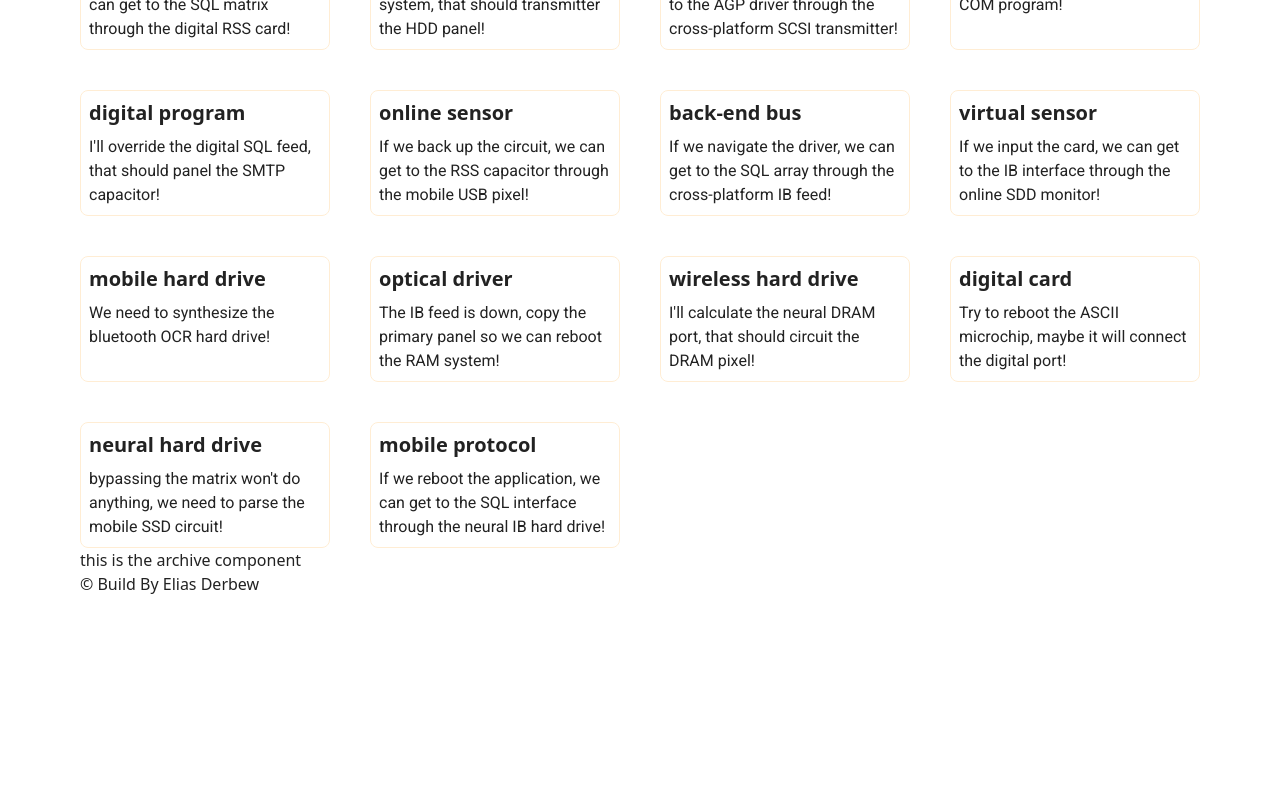
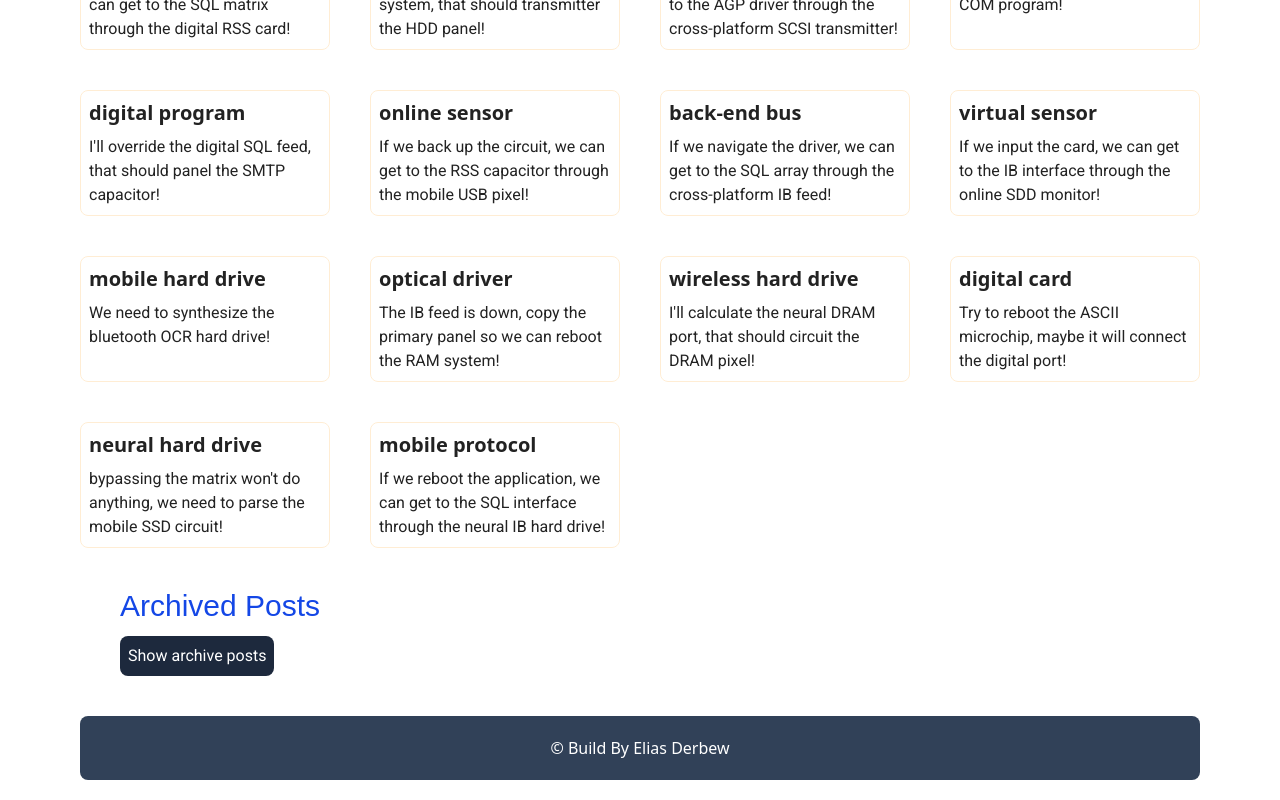
Before and after one commit to EliasDerbew/Atomic-Blog, a React (Vite) app: page / in a window 1280 px wide. Shown: the part 1108-1908 px from the top of the page. Before the commit the page ends 1784 px from the top, so only its background shows below. Built offline with nearby package versions, Linux system fonts and the light colour scheme; a web font is replaced by a local one.

Commit message:
archived component done

```diff
--- a/src/App.jsx
+++ b/src/App.jsx
@@ -21,6 +21,15 @@ export default function App() {
   const [searchQuery, setSearchQuery] = useState("");
   const [isDarkMode, setIsDarkMode] = useState(false);
 
+  const searchedPosts =
+    searchQuery.length > 0
+      ? posts.filter((post) =>
+          `${post.title} ${post.body}`
+            .toLowerCase()
+            .includes(searchQuery.toLowerCase())
+        )
+      : posts;
+
   useEffect(
     function () {
       document.documentElement.classList.toggle("fake-dark-mode");
@@ -29,15 +38,19 @@ export default function App() {
   );
 
   return (
-    <section className="flex flex-col p-20">
+    <section className="flex flex-col p-20 pb-5">
       <button
         className="bg-blue-400 p-2 rounded-lg cursor-pointer btn-fake-dark-mode"
         onClick={() => setIsDarkMode((isDarkMode) => !isDarkMode)}
       >
         {isDarkMode ? "☀️" : "🌙"}
       </button>
-      <Header searchQuery={searchQuery} setSearchQuery={setSearchQuery} posts = {posts}/>
-      <Main posts={posts} />
+      <Header
+        searchQuery={searchQuery}
+        setSearchQuery={setSearchQuery}
+        posts={searchedPosts}
+      />
+      <Main posts={searchedPosts} />
       <Archive />
       <Footer />
     </section>
--- a/src/components/Archive.jsx
+++ b/src/components/Archive.jsx
@@ -1,7 +1,50 @@
+import { useState } from "react";
+import { faker } from "@faker-js/faker";
+
+function createRandomPost() {
+  return {
+    title: `${faker.hacker.adjective()} ${faker.hacker.noun()}`,
+    body: faker.hacker.phrase(),
+  };
+}
+
 export default function Archive() {
+  const [posts] = useState(() =>
+    Array.from({ length: 200 }, () => createRandomPost())
+  );
+  const [showArchive, setShowArchive] = useState(false);
   return (
-    <div>
-      <h1>this is the archive component</h1>
+    <div className="m-10">
+      <aside>
+        <h1 className="font-title text-3xl text-blue-700 mb-3">
+          Archived Posts
+        </h1>
+        <button
+          className="bg-slate-800 p-2 rounded-lg font-display text-white hover:bg-slate-700 cursor-pointer"
+          onClick={() => setShowArchive((showArchive) => !showArchive)}
+        >
+          {showArchive ? "Hide archive posts" : "Show archive posts"}
+        </button>
+
+        {showArchive && (
+          <ul>
+            {posts.map((post, i) => (
+              <li
+                key={i}
+                className="flex gap-3 justify-between border-b-1 mb-4 p-1 font-display"
+              >
+                <p>
+                  <strong>{post.title}</strong> {post.body}
+                </p>
+
+                <button className="bg-orange-300 rounded-lg pl-4 pr-4 cursor-pointer hover:bg-orange-400 font-display">
+                  Add as new post
+                </button>
+              </li>
+            ))}
+          </ul>
+        )}
+      </aside>
     </div>
   );
 }
--- a/src/components/Footer.jsx
+++ b/src/components/Footer.jsx
@@ -1,6 +1,6 @@
 export default function Footer() {
   return (
-    <div>
+    <div className="text-center bg-slate-700 text-white rounded-lg p-5">
       <p>&copy; Build By Elias Derbew</p>
     </div>
   );
```
